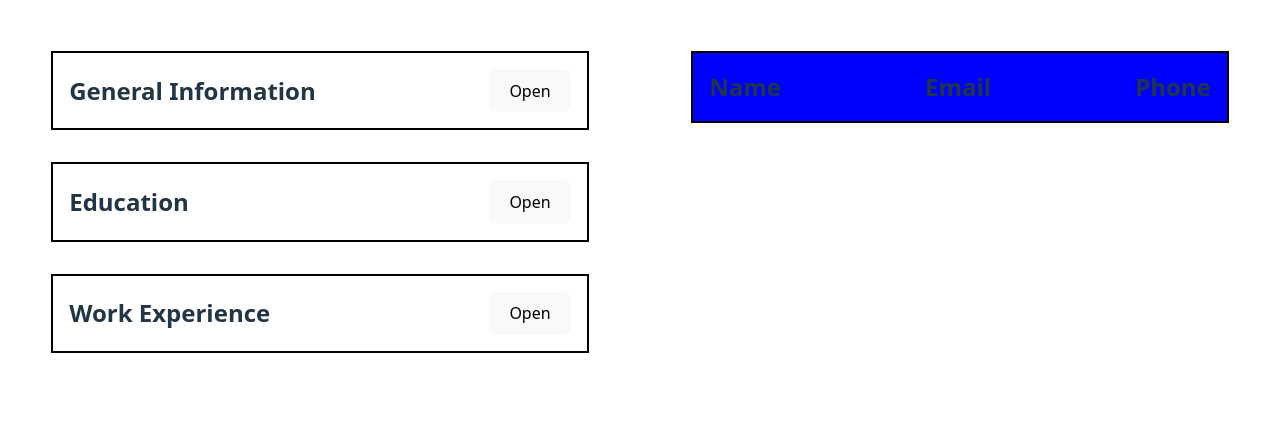
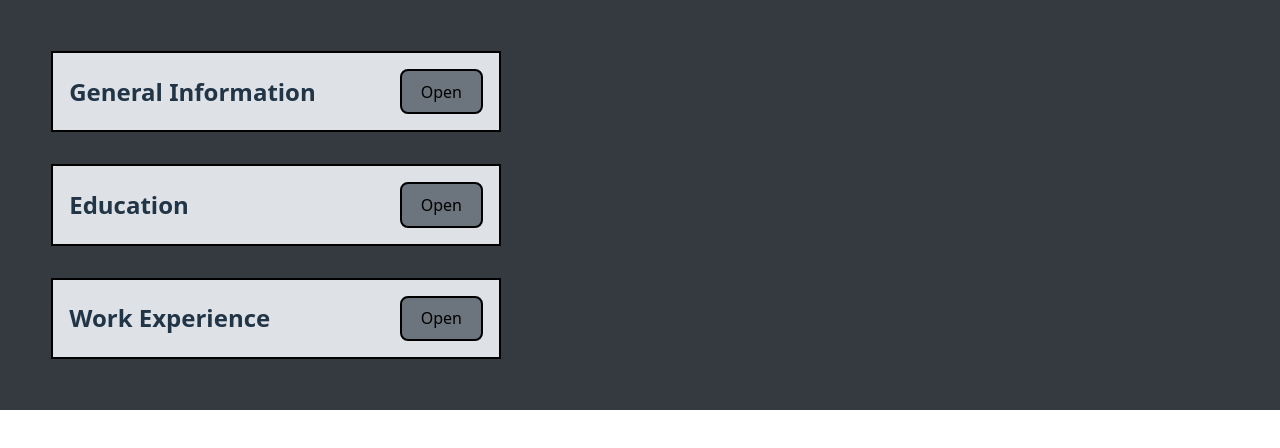
Before and after one commit to keyfeula/cv-app, a React (Vite) app: page / in a window 1280 px wide. Shown: the top 448 px of the page. Built offline with nearby package versions, Linux system fonts and the light colour scheme.

Commit message:
Change color palette and styles for the components

```diff
--- a/src/App.css
+++ b/src/App.css
@@ -14,3 +14,15 @@
 .display {
   padding: min(8%, 4rem);
 }
+
+button {
+  border-radius: 8px;
+  border: 2px solid black;
+  padding: 0.6em 1.2em;
+  font-size: 1em;
+  font-weight: 500;
+  font-family: inherit;
+  color: black;
+  background-color: var(--dark-color);
+  cursor: pointer;
+}
--- a/src/App.jsx
+++ b/src/App.jsx
@@ -16,7 +16,7 @@ function App() {
         <WorkExperience />
       </section>
       <section className="display">
-        <Resume />
+
       </section>
     </>
   )
--- a/src/components/Form.jsx
+++ b/src/components/Form.jsx
@@ -1,4 +1,5 @@
 import { useState } from "react";
+import "../styles/Form.css";
 
 export function Form({type, isOpen}) {
 
--- a/src/index.css
+++ b/src/index.css
@@ -4,20 +4,22 @@
   font-weight: 400;
 
   color-scheme: light dark;
-  color: rgba(255, 255, 255, 0.87);
-  background-color: #242424;
+  color: black;
 
   font-synthesis: none;
   text-rendering: optimizeLegibility;
   -webkit-font-smoothing: antialiased;
   -moz-osx-font-smoothing: grayscale;
 
-  --main-color: #1e1e1e;
-  --button-color: #aaaaaa;
+  --bg-color: #343a40;
+  --bg-color-2: #dee2e6;
+  --dark-color: #6c757d;
+  --font-color: black;
 }
 
 html, body {
-  height: 100%;
+  min-height: 100%;
+  background-color: var(--bg-color);
 }
 
 div#root {
@@ -40,25 +42,6 @@ h1 {
   line-height: 1.1;
 }
 
-button {
-  border-radius: 8px;
-  border: 1px solid transparent;
-  padding: 0.6em 1.2em;
-  font-size: 1em;
-  font-weight: 500;
-  font-family: inherit;
-  background-color: var(--button-color);
-  cursor: pointer;
-  transition: border-color 0.25s;
-}
-button:hover {
-  border-color: #646cff;
-}
-button:focus,
-button:focus-visible {
-  outline: 4px auto -webkit-focus-ring-color;
-}
-
 @media (prefers-color-scheme: light) {
   :root {
     color: #213547;
--- /dev/null
+++ b/src/styles/Form.css
@@ -0,0 +1,27 @@
+form {
+    padding: 1rem;
+    display: flex;
+    flex-direction: column;
+    gap: 1rem;
+    border-top: 2px solid black;
+}
+
+::-webkit-calendar-picker-indicator {
+    filter: invert(1);
+}
+
+.form-field {
+    display: flex;
+    justify-content: space-between;
+}
+
+input {
+    background-color: var(--bg-color-2);
+    color: black;
+    color-scheme: dark;
+    border: 2px solid black;
+}
+
+input:focus {
+    outline: none;
+}
--- a/src/styles/GeneralInfo.css
+++ b/src/styles/GeneralInfo.css
@@ -1,5 +1,7 @@
 .general-info {
+    background-color: var(--bg-color-2);
     border: 2px solid black;
+    max-width: 450px;
 }
 
 header {
@@ -9,16 +11,3 @@ header {
     padding: 1rem;
     gap: 1rem;
 }
-
-form {
-    border-top: 2px solid black;
-    padding: 1rem;
-    display: flex;
-    flex-direction: column;
-    gap: 1rem;
-}
-
-.form-field {
-    display: flex;
-    justify-content: space-between;
-}
```
